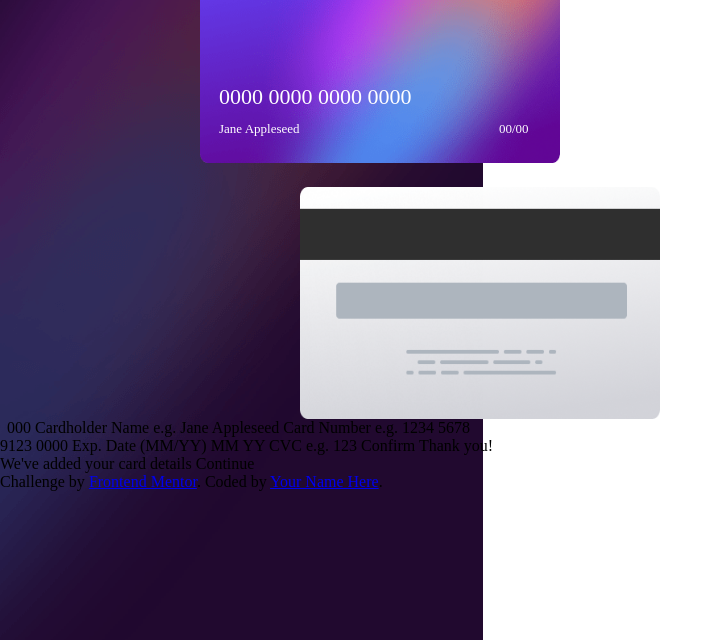
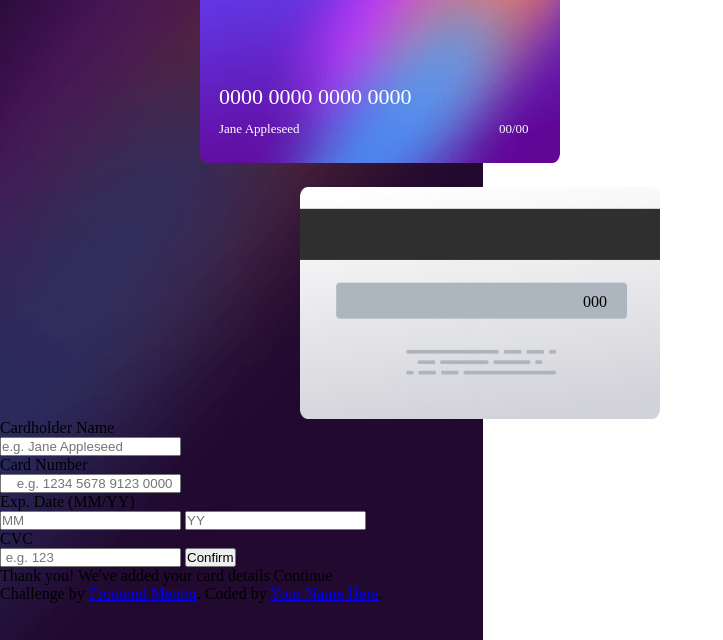
Before and after one commit to ekramgenerous/interactive-card-details-form-main, a plain HTML site: page index.html in a window 1280 px wide. Shown: the part 160-800 px from the top of the page, without its empty margins (0-723 px from the left). Drawn offline with Linux system fonts and the light colour scheme.

Commit message:
continue to style

```diff
--- a/index.html
+++ b/index.html
@@ -9,40 +9,47 @@
 <link rel="preconnect" href="https://fonts.gstatic.com" crossorigin>
 <link href="https://fonts.googleapis.com/css2?family=Big+Shoulders+Display:wght@100..900&family=Caveat:wght@400..700&family=Josefin+Sans:ital,wght@0,100..700;1,100..700&family=Lexend+Deca:wght@100..900&family=Libre+Baskerville:ital,wght@0,400;0,700;1,400&family=Outfit:wght@600&family=Space+Grotesk:wght@300..700&family=Young+Serif&display=swap" rel="stylesheet">
   <title>Frontend Mentor | Interactive card details form</title>
-
-  <!-- Feel free to remove these styles or customise in your own stylesheet 👍 -->
 </head>
 <body>
-  <div class="background-1"></div>
-  <div class="background-2"></div>
+  <!-- section of styling the cards -->
   <div class="card-cont">
     <img class="card-front" src="./images/bg-card-front.png" alt="card-front" srcset="">
     <img  class="card-logo" src="./images/card-logo.svg" alt="card-logo">
     <img  class="card-back" src="./images/bg-card-back.png" alt="card-back">
   </div>
-
+   <!-- section of the content of the card -->
    <div class="content">
     <p> 0000 0000 0000 0000</p>
     <span class="name"> Jane Appleseed </span>
     <span class="year">00/00</span>
    </div>
+  <span class="pass-w">000</span>
+  <!-- section of the form  -->
+  <div class="container-info">
+   <form action="" method="get">
+    <label for="name">Cardholder Name</label><br>
+    <input type="text" id="card-name" name="card-name" placeholder="e.g. Jane Appleseed"><br>
+    <label for="number">Card Number</label><br />
+    <input type="text" id="card-num" name="card number" placeholder="
+    e.g. 1234 5678 9123 0000"><br>
+    <label for="date"> Exp. Date (MM/YY)</label><br>
+    <input type="datetime" id="exp-date" name="exp date" placeholder="MM">
+    <input type="datetime" id="exp-date" name="exp date" placeholder="YY"><br>
+    <label for="cvc"> CVC</label><br>
+    <input type="text" id="cvc" name="cvc" placeholder=" e.g. 123">
+    <input type="button" value="Confirm">
+   </form>
+  </div>
 
-  <span class="pass-w">000</span>
 
-  Cardholder Name
-  e.g. Jane Appleseed
 
-  Card Number
-  e.g. 1234 5678 9123 0000
 
-  Exp. Date (MM/YY)
-  MM
-  YY
 
-  CVC
-  e.g. 123
 
-  Confirm
+
+
+
+
 
   <!-- Completed state start -->
 
--- a/style.css
+++ b/style.css
@@ -72,6 +72,12 @@ body {
    left:280px;
 }
 .pass-w {
+    position: absolute;
+    top: 25rem;
+    left: 36rem;
+    padding-top: 21px;
+}
+.confirm {
 
 }
 /* @media (max-width:375px){
```
